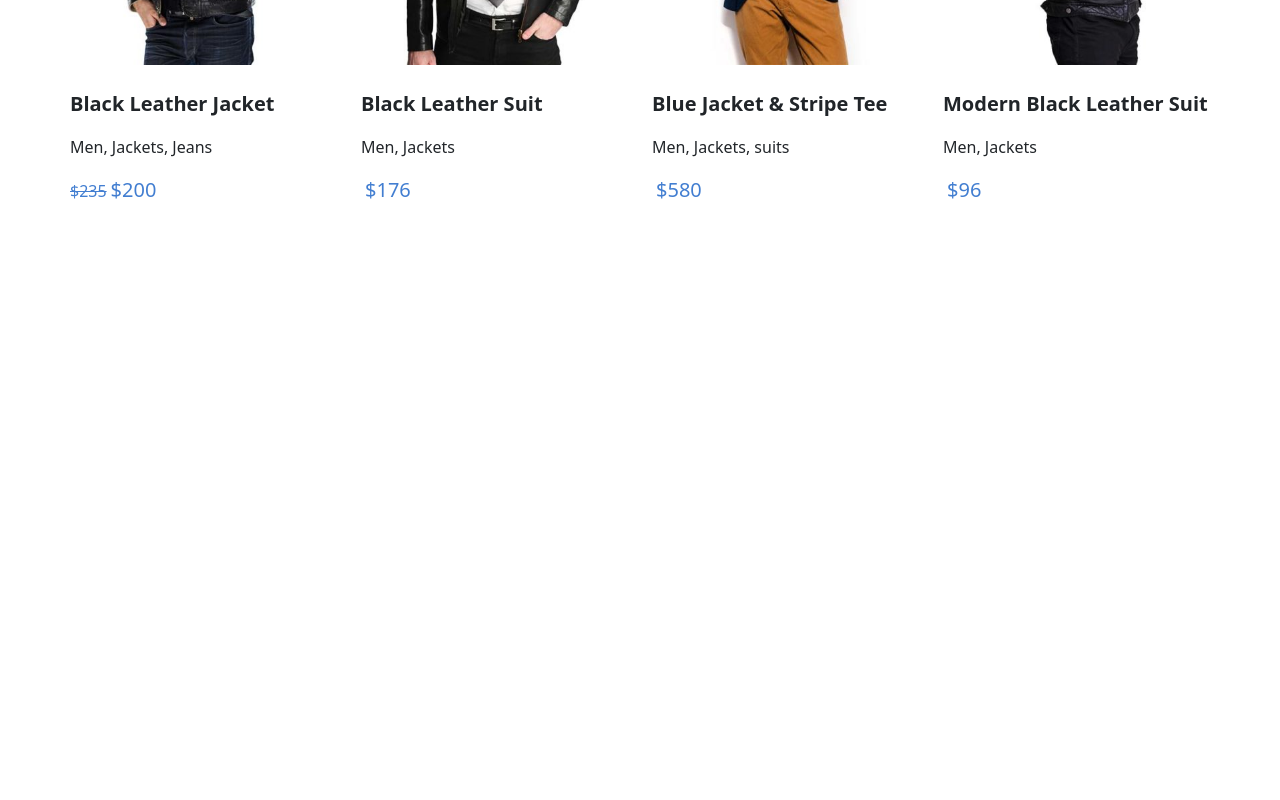
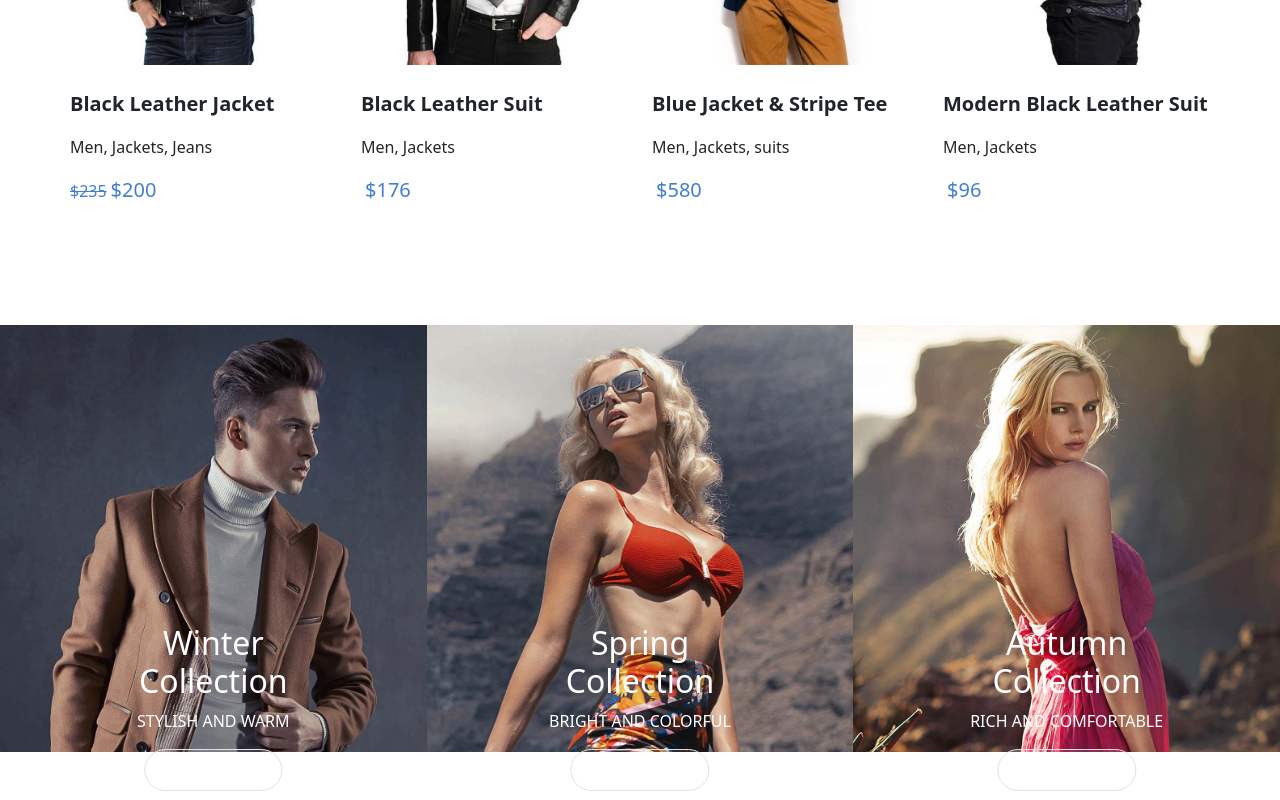
Before and after one commit to alexraduca01/proj-html-vuejs, a Vue app: page / in a window 1280 px wide. Shown: the part 1593-2393 px from the top of the page. Before the commit the page ends 1870 px from the top, so only its background shows below. Built offline with nearby package versions, Linux system fonts and the light colour scheme.

Commit message:
added CollectionsComponent

```diff
--- a/src/App.vue
+++ b/src/App.vue
@@ -3,6 +3,7 @@
     <HeaderComponent />
     <JumbotronComponent />
     <ProductsComponent />
+    <CollectionsComponent />
   </div>
 </template>
 
@@ -10,11 +11,13 @@
 import HeaderComponent from './components/HeaderComponent.vue';
 import JumbotronComponent from './components/JumbotronComponent.vue';
 import ProductsComponent from './components/ProductsComponent.vue';
+import CollectionsComponent from './components/CollectionsComponent.vue';
   export default {
     components: {
       HeaderComponent,
       JumbotronComponent,
       ProductsComponent,
+      CollectionsComponent,
     },
     data(){
       return {
--- /dev/null
+++ b/src/components/CollectionsComponent.vue
@@ -0,0 +1,53 @@
+<template>
+    <div class="w-100 my-5">
+        <div class="box position-relative" v-for="item in store.collections">
+            <img :src="item.thumb" :alt="item.title">
+            <div class="box-content">
+                <h2>{{ item.title }}</h2>
+                <p class="text-uppercase">{{ item.subtitle }}</p>
+                <button class="btn border btn-bg text-white rounded-pill text-uppercase p-2 px-4">view more</button>
+            </div>
+        </div>
+    </div>
+</template>
+
+<script>
+import { store } from '../data/store.js';
+    export default {
+        name: 'CollectionsComponent',
+        data(){
+            return {
+                store,
+            }
+        }
+    }
+</script>
+
+<style lang="scss" scoped>
+@use '../assets/style/partials/variables' as *;
+img {
+    width: 100%;
+    height: 100%;
+    object-fit: cover;
+    object-position: 0 10%;
+}
+.box {
+    display: inline-block;
+    width: calc(100% / 3);
+    height: calc(100vw / 3);
+}
+.box-content {
+    position: absolute;
+    top: 70%;
+    left: 50%;
+    transform: translate(-50%);
+    text-align: center;
+    color: $myWhite;
+}
+.btn-bg {
+    background-color: rgba(255, 255, 255, 0.1);
+}
+.btn-bg:hover {
+    background-color: transparent;
+}
+</style>
--- a/src/data/store.js
+++ b/src/data/store.js
@@ -162,5 +162,22 @@ export const store = reactive({
                 },
             ]
         }
-    ]
+    ],
+    collections: [
+        {
+            thumb: 'img/winter_collection_bg.jpg',
+            title: 'Winter Collection',
+            subtitle: 'stylish and warm',
+        },
+        {
+            thumb: 'img/spring_collection_bg.jpg',
+            title: 'Spring Collection',
+            subtitle: 'bright and colorful',
+        },
+        {
+            thumb: 'img/autumn_collection_bg.jpg',
+            title: 'Autumn Collection',
+            subtitle: 'rich and comfortable',
+        },
+    ],
 })
```
